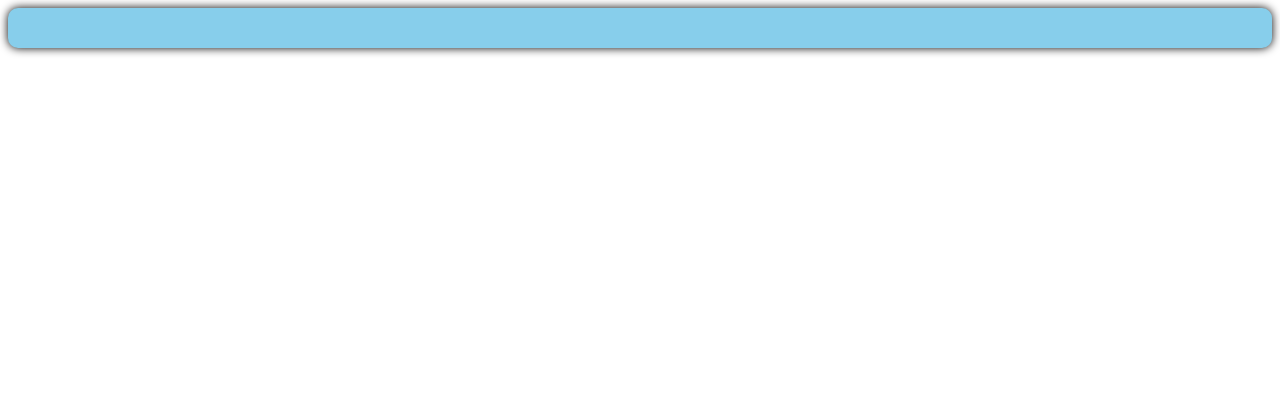
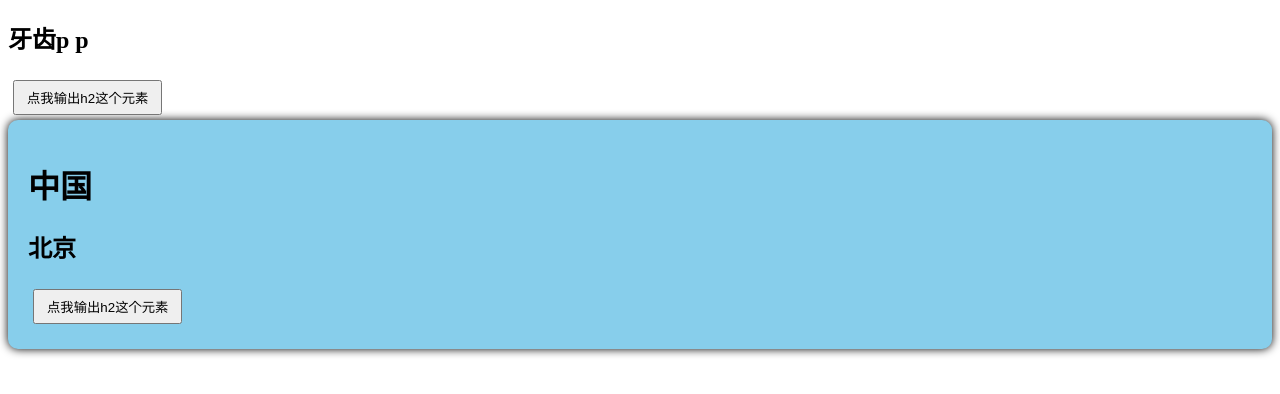
Before and after one commit to wuyuling692-coder/my-vue-app, a Vue app: page / in a window 1280 px wide. Shown: the top 394 px of the page. Built offline with nearby package versions, Linux system fonts and the light colour scheme.

Commit message:
修复setup语法错误和defineExpose导入问题

```diff
--- a/src/App.vue
+++ b/src/App.vue
@@ -1,16 +1,43 @@
 <template>
-    <div  class="app">
-
-        <Person></Person>
+    <div>
+        <h2 ref="title2">牙齿p p</h2>
+        <button @click="showLog">点我输出h2这个元素</button>
+       <Person ref="ren"></Person>
     </div>
 </template>
 
-<script lang="ts">
-    import { defineComponent } from 'vue'
+<script lang="ts" setup name="App">
+// ref属性：在Vue3里，导入ref方法，直接用defineExpose
+// 可以直接导出所有的值，主Vue里导入分支vue里的数据，通
+// 过ref获取组件实例对象。
     import Person from './components/Person.vue'
+    import {ref}from'vue'
+    let title2=ref()
+    let ren=ref()
+    function showLog(){
+        console.log('组件实例:', ren.value)
+        console.log('a =',ren.value.showLog())
+        console.log('b =')
+        console.log('c =')
+    }
 
-    export default defineComponent({
-        name:'App',
-        components:{Person}
-    })
 </script>
+
+<style scoped>
+.person {
+    background-color: skyblue;
+    box-shadow: 0 0 10px;
+    border-radius: 10px;
+    padding: 20px;
+}
+
+.game-list {
+    margin-top: 20px;
+}
+
+button {
+    margin: 5px;
+    padding: 6px 12px;
+    cursor: pointer;
+}
+</style>
--- a/src/components/Person.vue
+++ b/src/components/Person.vue
@@ -1,12 +1,25 @@
 <template>
     <div class="person">
-
+        <h1>中国</h1>
+        <h2 ref="title2">北京</h2>
+        <button @click="showLog">点我输出h2这个元素</button>
     </div>
 </template>
+// ref属性：在Vue3里，导入ref方法，直接用defineExpose
+// 可以直接导出所有的值，主Vue里导入分支vue里的数据，通
+// 过ref获取组件实例对象。
 
-<script lang="ts" setup>
-import { reactive,watch,computed } from 'vue'
+<script lang="ts" setup name="Person">
+    import { ref } from 'vue'
+    let title2 = ref()
+    let a = ref(0)
+    let b = ref(1)
+    let c = ref(2)
 
+    function showLog(){
+        console.log(title2.value)
+    }
+    defineExpose({a,b,c,showLog})
 
 
 </script>
--- a/tsconfig.json
+++ b/tsconfig.json
@@ -33,7 +33,7 @@
     "src/**/*.vue",
     "tests/**/*.ts",
     "tests/**/*.tsx"
-, "public/备份/Person computed.vue", "public/备份/watch第一种方法.vue", "public/备份/watch监视ref.vue", "public/备份/watch监视reactive.vue"  ],
+, "public/备份/Person computed.vue", "public/备份/watch第一种方法.vue", "public/备份/watch监视ref.vue", "public/备份/watch监视reactive.vue", "public/备份/ref属性.vue"  ],
   "exclude": [
     "node_modules"
   ]
```
